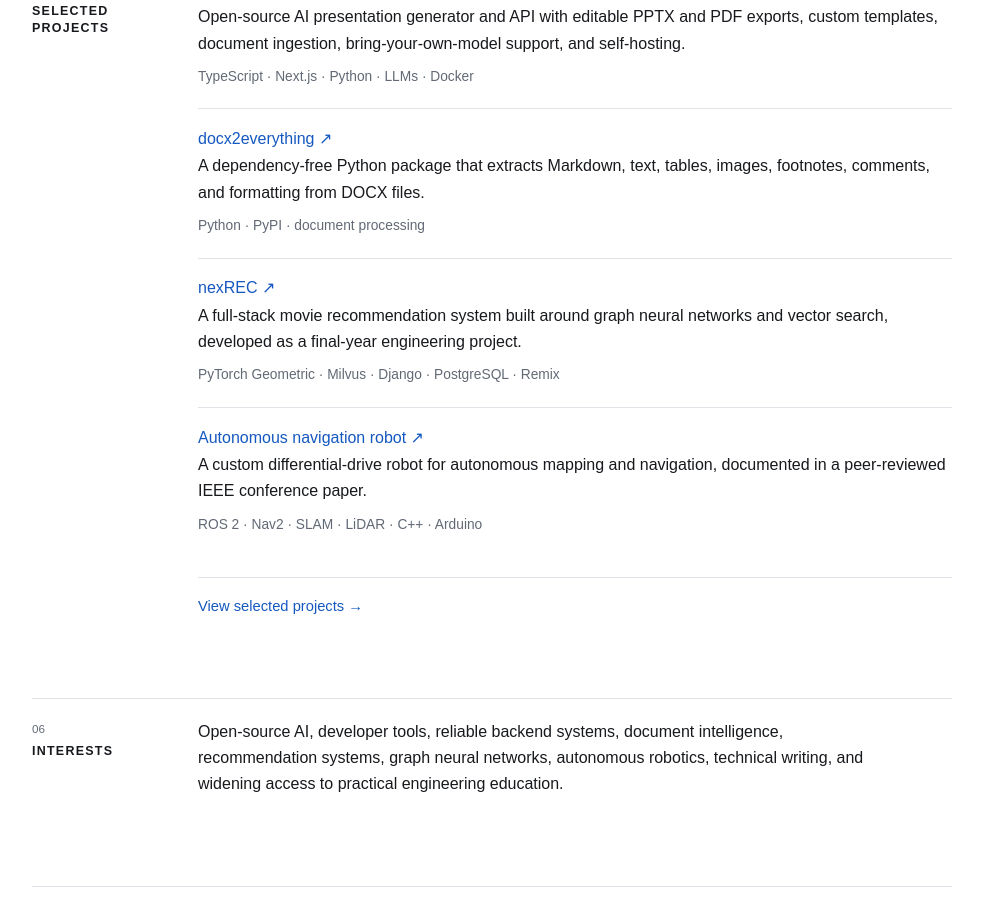
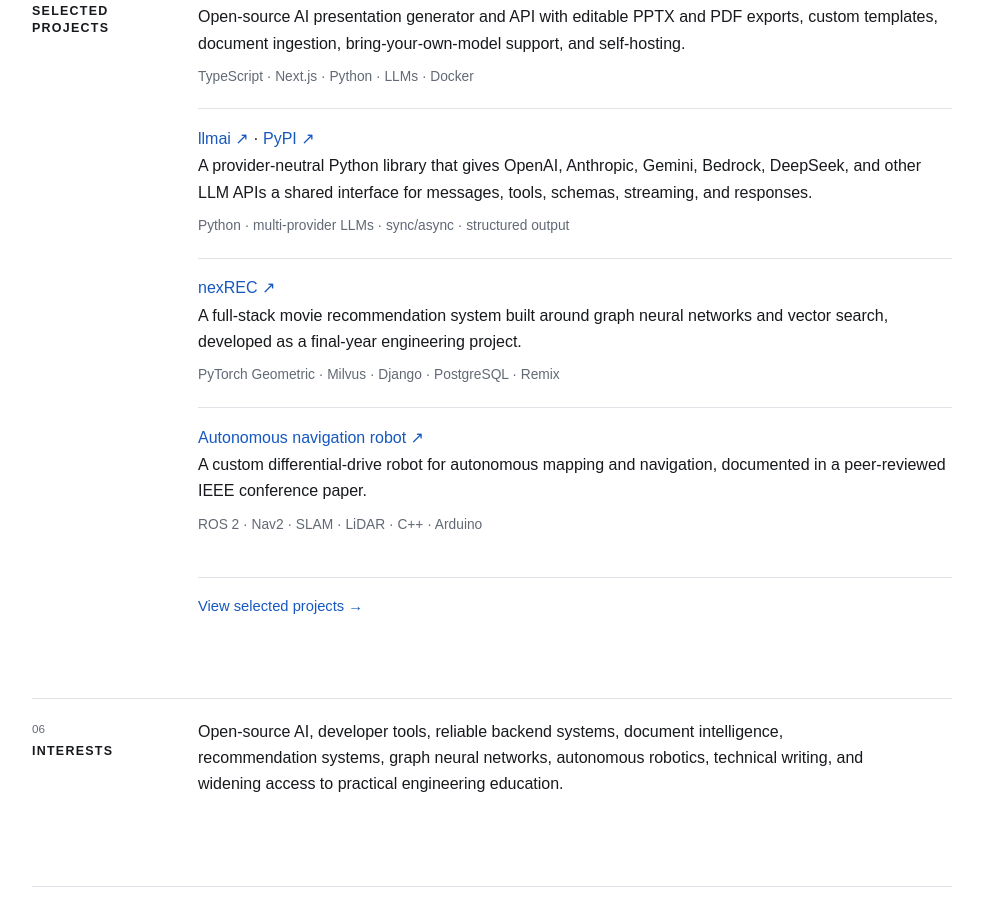
Before and after one commit to sudipnext/sudipnext.github.io, a Next.js app: page /cv in a window 1280 px wide. Shown: the part 2620-3531 px from the top of the page, without its empty margins (148-1131 px from the left). Built offline with nearby package versions, Linux system fonts and the light colour scheme.

Commit message:
feature llmai in selected projects

```diff
--- a/app/cv/page.tsx
+++ b/app/cv/page.tsx
@@ -137,11 +137,14 @@ export default function CVPage() {
           {projects.map((project) => (
             <article key={project.name}>
               <h3>
-                {project.url ? (
-                  <a className="text-link" href={project.url} target="_blank" rel="noreferrer">
-                    {project.name} ↗
-                  </a>
-                ) : project.name}
+                <a className="text-link" href={project.url} target="_blank" rel="noreferrer">
+                  {project.name} ↗
+                </a>
+                {project.secondaryLink ? (
+                  <> · <a className="text-link" href={project.secondaryLink.url} target="_blank" rel="noreferrer">
+                    {project.secondaryLink.label} ↗
+                  </a></>
+                ) : null}
               </h3>
               <p>{project.description}</p>
               <p className="tags">{project.meta}</p>
--- a/app/page.tsx
+++ b/app/page.tsx
@@ -73,7 +73,10 @@ export default function HomePage() {
           {projects.map((project) => (
             <article className="project-item" key={project.name}>
               <div>
-                {project.url ? <ArrowLink href={project.url}>{project.name}</ArrowLink> : project.name}
+                <ArrowLink href={project.url}>{project.name}</ArrowLink>
+                {project.secondaryLink ? (
+                  <> · <ArrowLink href={project.secondaryLink.url}>{project.secondaryLink.label}</ArrowLink></>
+                ) : null}
                 <span className="item-meta">{project.meta}</span>
               </div>
               <p>{project.description}</p>
--- a/app/projects/page.tsx
+++ b/app/projects/page.tsx
@@ -45,6 +45,11 @@ export default function ProjectsPage() {
                 <a className="text-link" href={project.url} target="_blank" rel="noreferrer">
                   {project.name} ↗
                 </a>
+                {project.secondaryLink ? (
+                  <> · <a className="text-link" href={project.secondaryLink.url} target="_blank" rel="noreferrer">
+                    {project.secondaryLink.label} ↗
+                  </a></>
+                ) : null}
               </h3>
               <p>{project.description}</p>
               <p className="tags">{project.meta}</p>
--- a/config/portfolio.ts
+++ b/config/portfolio.ts
@@ -13,6 +13,10 @@ export type Project = {
   url: string
   description: string
   meta: string
+  secondaryLink?: {
+    label: string
+    url: string
+  }
 }
 
 export const projects: Project[] = [
@@ -24,11 +28,15 @@ export const projects: Project[] = [
     meta: "TypeScript · Next.js · Python · LLMs · Docker",
   },
   {
-    name: "docx2everything",
-    url: "https://github.com/sudipnext/docx2everything",
+    name: "llmai",
+    url: "https://github.com/presenton/llmai",
     description:
-      "A dependency-free Python package that extracts Markdown, text, tables, images, footnotes, comments, and formatting from DOCX files.",
-    meta: "Python · PyPI · document processing",
+      "A provider-neutral Python library that gives OpenAI, Anthropic, Gemini, Bedrock, DeepSeek, and other LLM APIs a shared interface for messages, tools, schemas, streaming, and responses.",
+    meta: "Python · multi-provider LLMs · sync/async · structured output",
+    secondaryLink: {
+      label: "PyPI",
+      url: "https://pypi.org/project/llmai/",
+    },
   },
   {
     name: "nexREC",
```
